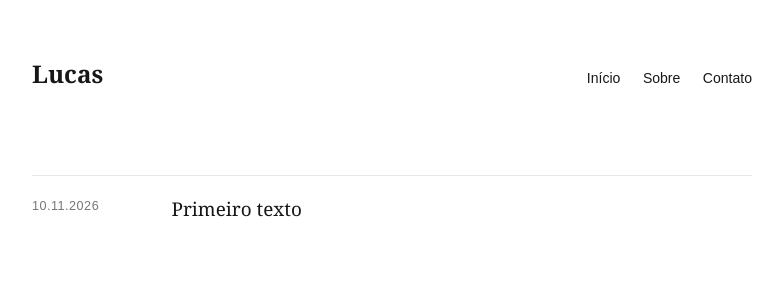
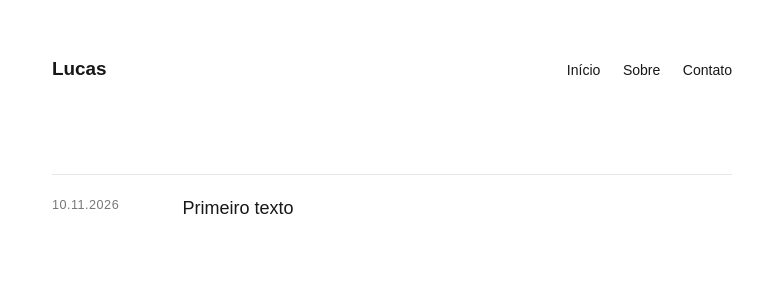
Before and after one commit to lucasxsoa/blog, a Jekyll site: the page built from index.html, in a window 1280 px wide. Shown: the top 300 px of the page, without its empty margins (248-1031 px from the left). Built offline with Jekyll 4.4.1, drawn with Linux system fonts in a browser that asks for light colours.

Commit message:
Simplificar assets/css/style.css

```diff
--- a/assets/css/style.css
+++ b/assets/css/style.css
@@ -13,8 +13,8 @@ body {
   margin: 0;
   color: var(--ink);
   background: var(--paper);
-  font-family: Georgia, "Times New Roman", serif;
-  line-height: 1.65;
+  font-family: Arial, Helvetica, sans-serif;
+  line-height: 1.6;
   -webkit-font-smoothing: antialiased;
 }
 
@@ -22,7 +22,7 @@ a { color: inherit; text-decoration-thickness: 1px; text-underline-offset: .18em
 a:hover { color: var(--muted); }
 
 .site {
-  width: min(100% - 2.5rem, 720px);
+  width: min(100% - 2.5rem, 680px);
   margin: 0 auto;
 }
 
@@ -31,29 +31,21 @@ a:hover { color: var(--muted); }
   align-items: baseline;
   justify-content: space-between;
   gap: 2rem;
-  padding: 3rem 0 4.5rem;
+  padding: 3rem 0 5rem;
 }
 
 .brand {
-  font-size: 1.35rem;
-  font-weight: 700;
+  font-size: 1.05rem;
+  font-weight: 600;
   text-decoration: none;
 }
 
-nav { display: flex; gap: 1.25rem; font-family: Arial, sans-serif; font-size: .78rem; }
+nav { display: flex; gap: 1.25rem; font-size: .78rem; }
 nav a { text-decoration: none; }
-
-.intro h1 {
-  max-width: 30rem;
-  margin: 0 0 4rem;
-  font-size: 1.45rem;
-  font-weight: 400;
-  line-height: 1.4;
-}
 
 .feed-item {
   display: grid;
-  grid-template-columns: 6.5rem 1fr;
+  grid-template-columns: 6rem 1fr;
   gap: 1.25rem;
   padding: 1.1rem 0;
   border-top: 1px solid var(--line);
@@ -61,12 +53,11 @@ nav a { text-decoration: none; }
 
 .feed-item time, .post-header time {
   color: var(--muted);
-  font-family: Arial, sans-serif;
   font-size: .7rem;
   letter-spacing: .04em;
 }
 
-.feed-item h2 { margin: 0; font-size: 1.05rem; font-weight: 400; line-height: 1.45; }
+.feed-item h2 { margin: 0; font-size: 1rem; font-weight: 400; line-height: 1.45; }
 .feed-item a { text-decoration: none; }
 
 .prose { max-width: 650px; }
@@ -76,15 +67,6 @@ nav a { text-decoration: none; }
 .prose img { max-width: 100%; height: auto; }
 .post-header { margin-bottom: 3rem; }
 
-footer {
-  margin-top: 6rem;
-  padding: 2rem 0 3rem;
-  border-top: 1px solid var(--line);
-  color: var(--muted);
-  font-family: Arial, sans-serif;
-  font-size: .7rem;
-}
-
 @media (max-width: 560px) {
   html { font-size: 17px; }
   .header { display: block; padding: 2rem 0 3.5rem; }
```
